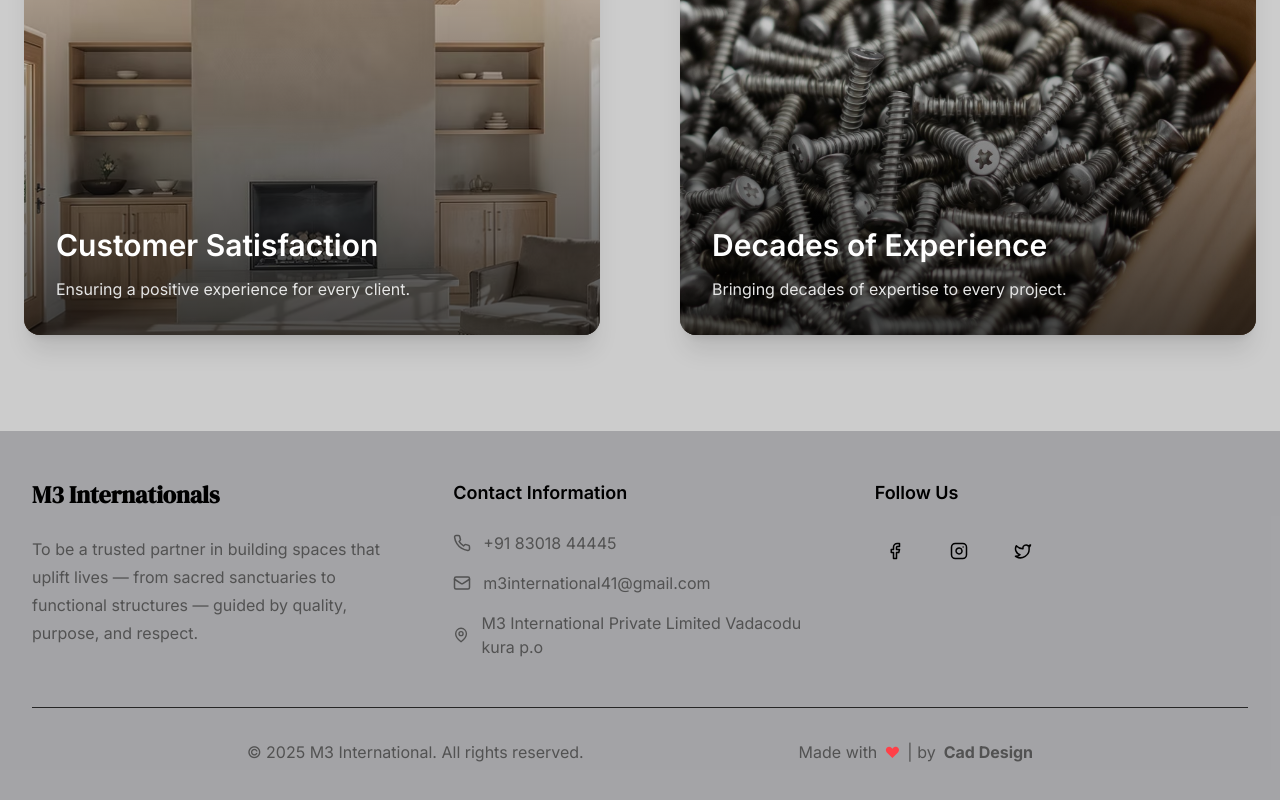
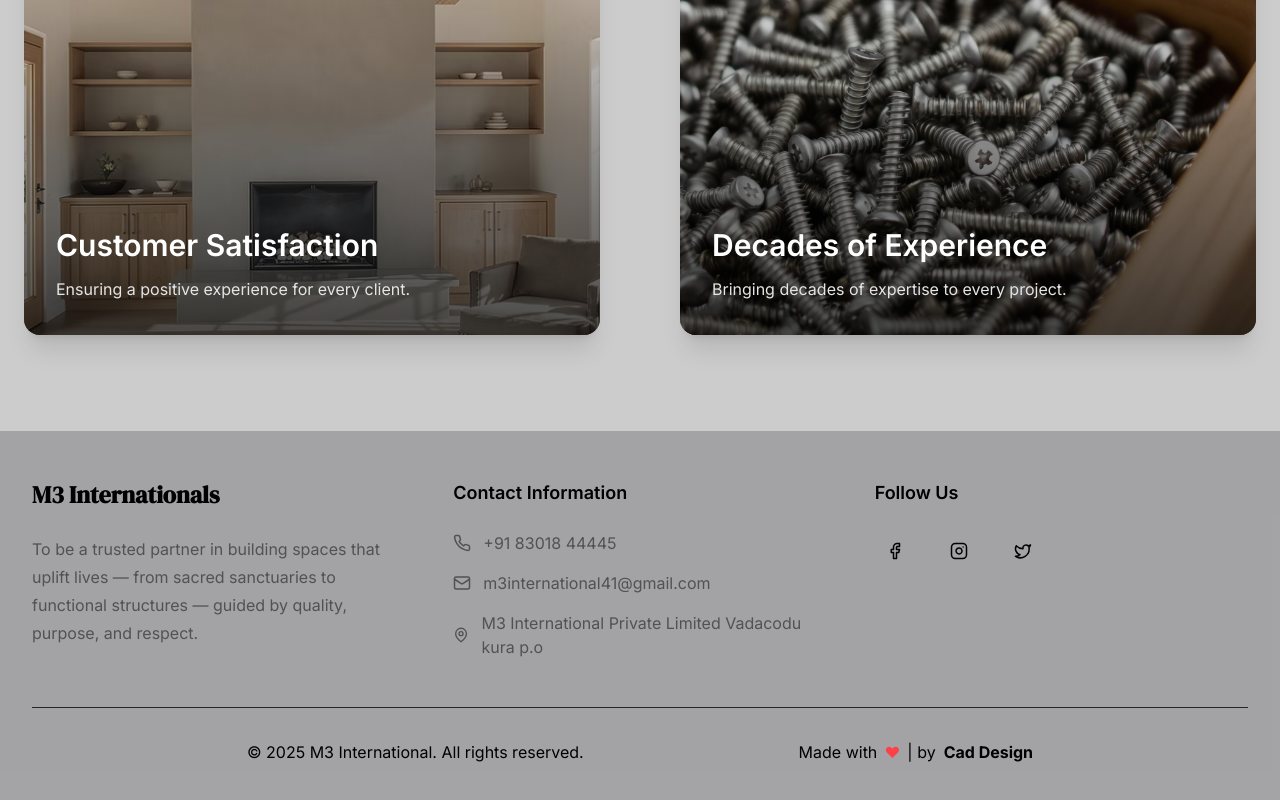
Before and after one commit to Cad-Designn/M3-internationals, a React (Vite) app: page / in a window 1280 px wide. Shown: the part 4057-4857 px from the top of the page. Built offline with nearby package versions, Linux system fonts and the light colour scheme.

Commit message:
footer edit

```diff
--- a/src/components/Footer.tsx
+++ b/src/components/Footer.tsx
@@ -113,7 +113,7 @@ const Footer: React.FC = () => {
           initial={{ opacity: 0 }}
           whileInView={{ opacity: 1 }}
           transition={{ duration: 0.6, delay: 0.8 }}
-          className="mt-12 pt-8 justify-evenly border-t border-gray-800 text-center flex  text-gray-600"
+          className="mt-12 pt-8 md:justify-evenly border-t border-gray-800 flex text-center flex-col md:flex-row  justify-evenly items-center"
         >
           <p className="flex">
             &copy; 2025 M3 International. All rights reserved.
```
